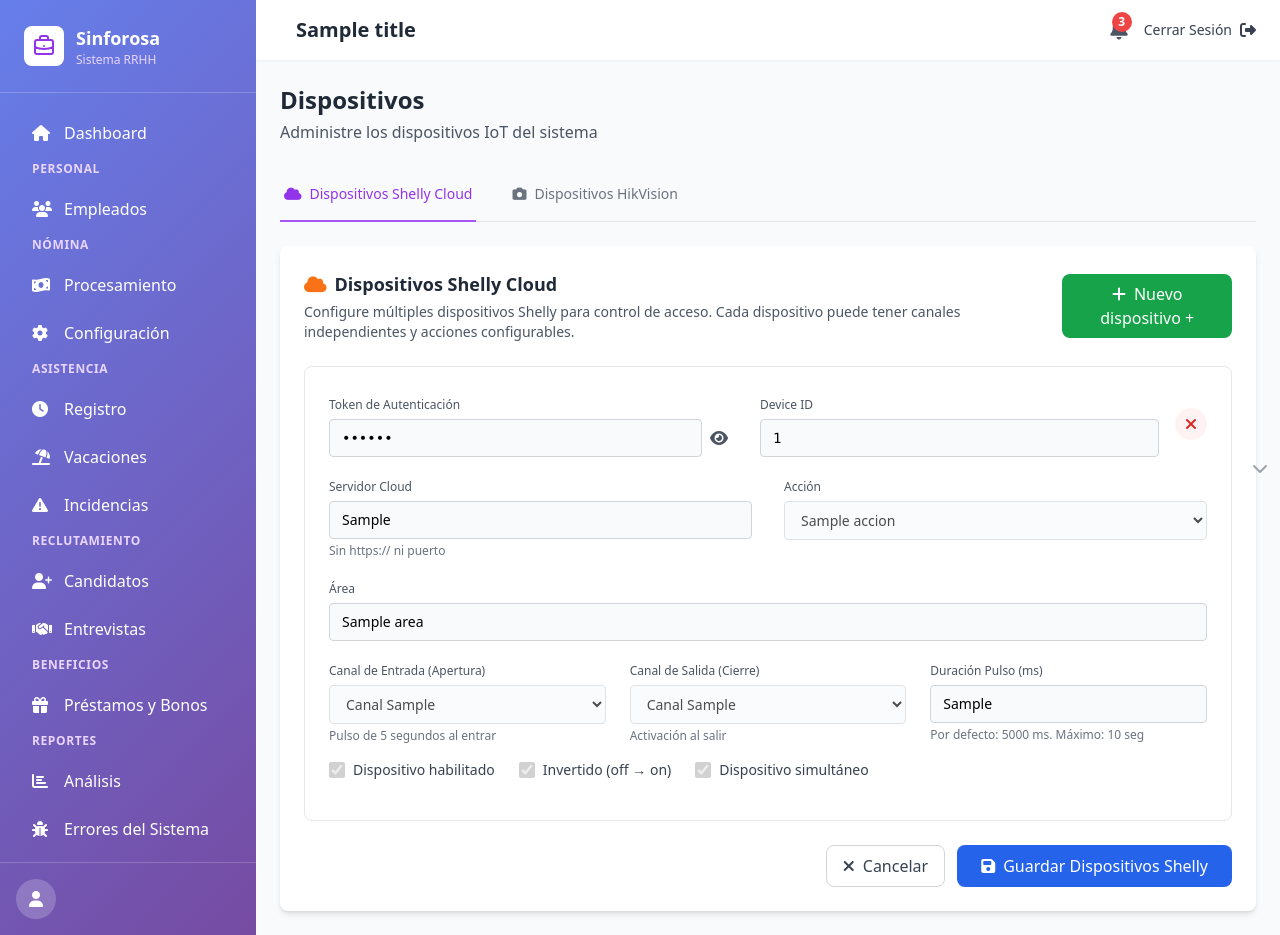
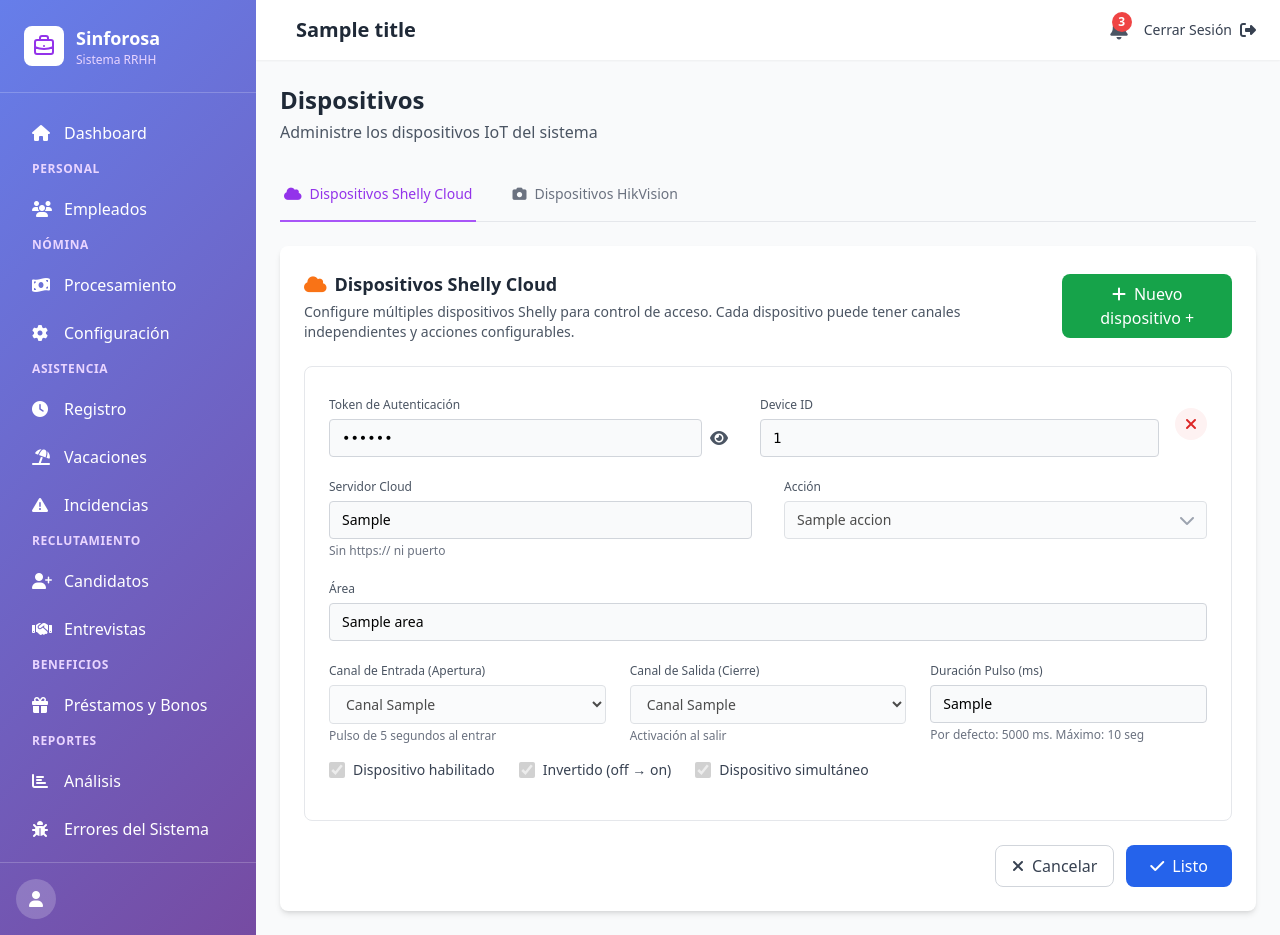
Before and after one commit to danjohn007/RRHHSinforosa, a PHP site: template app/views/configuraciones/dispositivos.php in a window 1280 px wide. Run offline with PHP 8.4, Linux system fonts and the light colour scheme; the template is opened without the code that fills it: most values are stand-ins (such as "Sample title", 1, 10 or a date in 2020); some libraries are stand-ins or nearby versions.

Commit message:
Fix code review issues: checkbox validation, CSS positioning, and remove placeholder functions
Co-authored-by: danjohn007 <77515822+danjohn007@users.noreply.github.com>

```diff
--- a/app/views/configuraciones/dispositivos.php
+++ b/app/views/configuraciones/dispositivos.php
@@ -76,11 +76,11 @@
                             </div>
                             <div>
                                 <label class="text-xs text-gray-600 font-medium">Acción</label>
-                                <div class="mt-1">
-                                    <select disabled class="w-full px-3 py-2 border border-gray-300 rounded bg-gray-50 text-sm">
+                                <div class="mt-1 relative">
+                                    <select disabled class="w-full px-3 py-2 border border-gray-300 rounded bg-gray-50 text-sm appearance-none">
                                         <option><?php echo htmlspecialchars($dispositivo['accion']); ?></option>
                                     </select>
-                                    <i class="fas fa-chevron-down absolute right-3 top-1/2 transform -translate-y-1/2 text-gray-400"></i>
+                                    <i class="fas fa-chevron-down absolute right-3 top-1/2 transform -translate-y-1/2 text-gray-400 pointer-events-none"></i>
                                 </div>
                             </div>
                         </div>
@@ -151,8 +151,8 @@
             <button onclick="location.href='<?php echo BASE_URL; ?>configuraciones'" class="px-4 py-2 border border-gray-300 rounded-lg text-gray-700 hover:bg-gray-50 transition">
                 <i class="fas fa-times mr-2"></i>Cancelar
             </button>
-            <button onclick="saveShellyDevices()" class="bg-blue-600 text-white px-6 py-2 rounded-lg hover:bg-blue-700 transition">
-                <i class="fas fa-save mr-2"></i>Guardar Dispositivos Shelly
+            <button onclick="alert('Los dispositivos se guardan automáticamente al agregar/editar'); location.href='<?php echo BASE_URL; ?>configuraciones'" class="bg-blue-600 text-white px-6 py-2 rounded-lg hover:bg-blue-700 transition">
+                <i class="fas fa-check mr-2"></i>Listo
             </button>
         </div>
     </div>
@@ -309,8 +309,8 @@
             <button onclick="location.href='<?php echo BASE_URL; ?>configuraciones'" class="px-4 py-2 border border-gray-300 rounded-lg text-gray-700 hover:bg-gray-50 transition">
                 <i class="fas fa-times mr-2"></i>Cancelar
             </button>
-            <button onclick="saveHikVisionDevices()" class="bg-blue-600 text-white px-6 py-2 rounded-lg hover:bg-blue-700 transition">
-                <i class="fas fa-save mr-2"></i>Guardar Dispositivos HikVision
+            <button onclick="alert('Los dispositivos se guardan automáticamente al agregar/editar'); location.href='<?php echo BASE_URL; ?>configuraciones'" class="bg-blue-600 text-white px-6 py-2 rounded-lg hover:bg-blue-700 transition">
+                <i class="fas fa-check mr-2"></i>Listo
             </button>
         </div>
     </div>
@@ -595,10 +595,6 @@ function deleteShellyDevice(id) {
     });
 }
 
-function saveShellyDevices() {
-    alert('Dispositivos Shelly guardados');
-}
-
 // HikVision Modal
 function openHikVisionModal() {
     document.getElementById('modal-hikvision').classList.remove('hidden');
@@ -660,8 +656,4 @@ function deleteHikVisionDevice(id) {
         alert('Error al eliminar el dispositivo');
     });
 }
-
-function saveHikVisionDevices() {
-    alert('Dispositivos HikVision guardados');
-}
 </script>
--- a/app/views/configuraciones/index.php
+++ b/app/views/configuraciones/index.php
@@ -395,7 +395,7 @@ document.getElementById('form-configuraciones').addEventListener('submit', async
 // Sincronizar color pickers con inputs de texto
 document.querySelectorAll('input[type="color"]').forEach(colorInput => {
     colorInput.addEventListener('change', function() {
-        const textInput = this.nextElementSibling.querySelector('input[type="text"]');
+        const textInput = this.parentElement.querySelector('input[type="text"]');
         if (textInput) {
             textInput.value = this.value;
         }
```
Also changed, not shown: app/controllers/ConfiguracionesController.php (+6 -6 lines).
